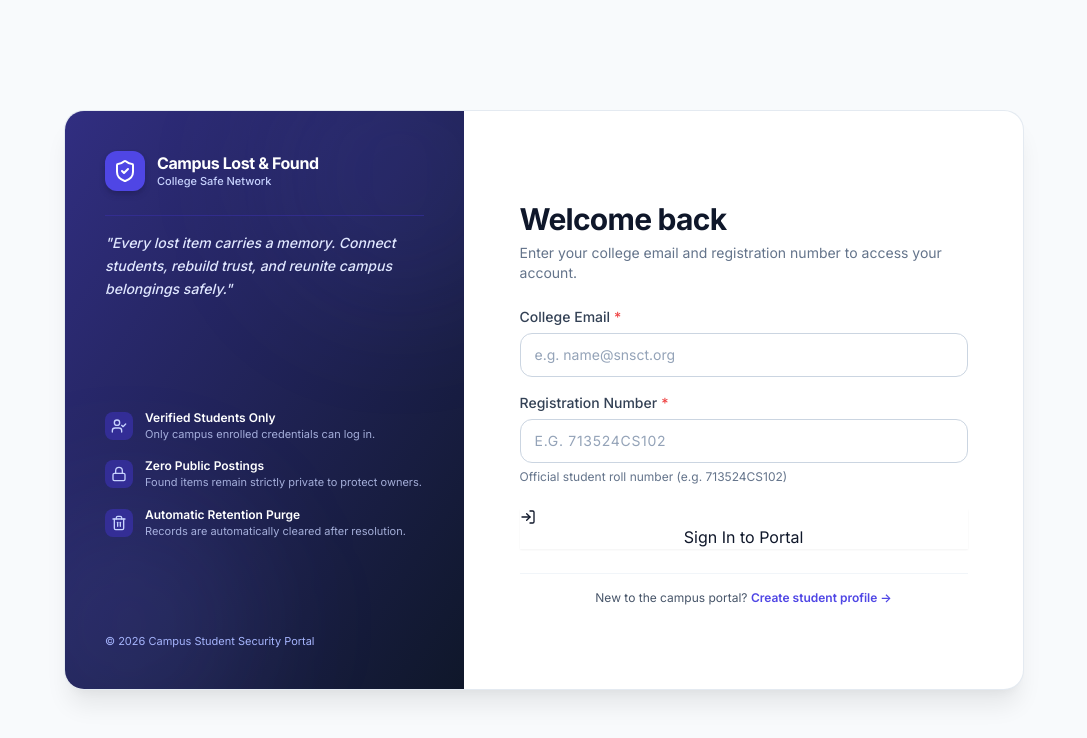
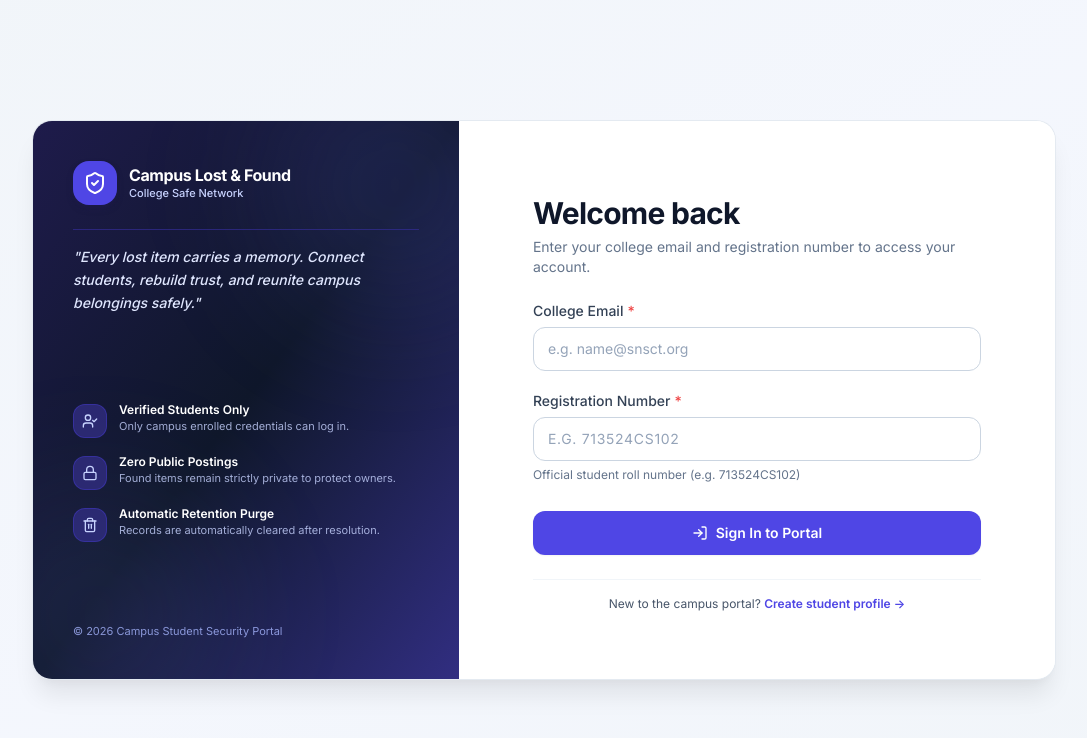
Before and after one commit to Srivel33/lost_and_found, a React (Vite) app in the folder frontend/: page /login in a window 1280 px wide. Shown: the top 738 px of the page, without its empty margins (96-1183 px from the left). Built offline with nearby package versions, Linux system fonts and the light colour scheme; the HTML template or start-up script is replaced by a standard one.

Commit message:
Polish login alignment and background color palette

```diff
--- a/frontend/src/pages/Login.jsx
+++ b/frontend/src/pages/Login.jsx
@@ -5,7 +5,7 @@ import { Link, useNavigate, useLocation } from 'react-router-dom';
 import { loginSchema } from '../schemas/authSchema';
 import { useAuth } from '../auth/AuthContext';
 import { FormField } from '../components/FormField';
-import { LogIn, ShieldCheck, Lock, Sparkles, UserCheck, Trash2, ArrowRight } from 'lucide-react';
+import { LogIn, ShieldCheck, Lock, UserCheck, Trash2 } from 'lucide-react';
 
 export const Login = () => {
   const { login } = useAuth();
@@ -41,20 +41,20 @@ export const Login = () => {
   };
 
   return (
-    <div className="min-h-screen bg-slate-50 flex flex-col justify-center">
-      <div className="w-full max-w-5xl mx-auto px-4 sm:px-6 lg:px-8 py-10">
-        <div className="bg-white rounded-3xl border border-slate-200/90 shadow-elevation overflow-hidden grid grid-cols-1 lg:grid-cols-12 min-h-[580px]">
+    <div className="min-h-screen bg-gradient-to-br from-slate-100 via-indigo-50/40 to-slate-100 flex flex-col justify-center items-center py-10 px-4 sm:px-6 lg:px-8">
+      <div className="w-full max-w-5xl">
+        <div className="bg-white rounded-3xl border border-slate-200/90 shadow-elevation overflow-hidden grid grid-cols-1 lg:grid-cols-12 min-h-[560px]">
 
           {/* Left Brand Panel - Desktop */}
-          <div className="hidden lg:flex lg:col-span-5 bg-gradient-to-br from-indigo-900 via-indigo-850 to-slate-900 p-10 text-white flex-col justify-between relative overflow-hidden">
-            {/* Background decoration */}
-            <div className="absolute top-0 right-0 -mr-16 -mt-16 w-64 h-64 bg-indigo-500/10 rounded-full blur-3xl pointer-events-none"></div>
+          <div className="hidden lg:flex lg:col-span-5 bg-gradient-to-br from-indigo-950 via-slate-900 to-indigo-900 p-10 text-white flex-col justify-between relative overflow-hidden">
+            {/* Soft decorative glow */}
+            <div className="absolute top-0 right-0 -mr-16 -mt-16 w-64 h-64 bg-indigo-500/15 rounded-full blur-3xl pointer-events-none"></div>
             <div className="absolute bottom-0 left-0 -ml-16 -mb-16 w-64 h-64 bg-indigo-400/10 rounded-full blur-3xl pointer-events-none"></div>
 
             <div className="relative z-10 space-y-6">
               {/* Brand Logo */}
               <div className="flex items-center gap-3">
-                <div className="w-10 h-10 rounded-xl bg-indigo-600 flex items-center justify-center shadow-md shadow-indigo-950/40 text-white">
+                <div className="w-11 h-11 rounded-2xl bg-indigo-600 flex items-center justify-center shadow-md shadow-indigo-950/50 text-white">
                   <ShieldCheck className="w-6 h-6" />
                 </div>
                 <div>
@@ -76,9 +76,9 @@ export const Login = () => {
             </div>
 
             {/* 3 Trust Pillars */}
-            <div className="relative z-10 space-y-4 pt-8">
+            <div className="relative z-10 space-y-4 pt-6">
               <div className="flex items-start gap-3">
-                <div className="p-1.5 rounded-lg bg-indigo-800/80 text-indigo-200 flex-shrink-0 mt-0.5">
+                <div className="p-2 rounded-xl bg-indigo-900/80 border border-indigo-700/50 text-indigo-200 flex-shrink-0 mt-0.5">
                   <UserCheck className="w-4 h-4" />
                 </div>
                 <div>
@@ -88,7 +88,7 @@ export const Login = () => {
               </div>
 
               <div className="flex items-start gap-3">
-                <div className="p-1.5 rounded-lg bg-indigo-800/80 text-indigo-200 flex-shrink-0 mt-0.5">
+                <div className="p-2 rounded-xl bg-indigo-900/80 border border-indigo-700/50 text-indigo-200 flex-shrink-0 mt-0.5">
                   <Lock className="w-4 h-4" />
                 </div>
                 <div>
@@ -98,7 +98,7 @@ export const Login = () => {
               </div>
 
               <div className="flex items-start gap-3">
-                <div className="p-1.5 rounded-lg bg-indigo-800/80 text-indigo-200 flex-shrink-0 mt-0.5">
+                <div className="p-2 rounded-xl bg-indigo-900/80 border border-indigo-700/50 text-indigo-200 flex-shrink-0 mt-0.5">
                   <Trash2 className="w-4 h-4" />
                 </div>
                 <div>
@@ -109,13 +109,13 @@ export const Login = () => {
             </div>
 
             {/* Footer note */}
-            <div className="relative z-10 pt-4 text-[11px] text-indigo-300">
+            <div className="relative z-10 pt-4 text-[11px] text-indigo-300/80">
               © 2026 Campus Student Security Portal
             </div>
           </div>
 
           {/* Right Form Card */}
-          <div className="lg:col-span-7 p-6 sm:p-10 flex flex-col justify-center">
+          <div className="lg:col-span-7 p-6 sm:p-10 flex flex-col justify-center bg-white">
             <div className="max-w-md w-full mx-auto space-y-6">
 
               {/* Header on mobile & form header */}
@@ -142,7 +142,7 @@ export const Login = () => {
               )}
 
               {/* Form */}
-              <form onSubmit={handleSubmit(onSubmit)} className="space-y-4" noValidate>
+              <form onSubmit={handleSubmit(onSubmit)} className="space-y-5" noValidate>
                 <FormField
                   label="College Email"
                   id="email"
@@ -174,11 +174,12 @@ export const Login = () => {
                   />
                 </FormField>
 
+                {/* Sign in Button - Aligned with form edges */}
                 <div className="pt-2">
                   <button
                     type="submit"
                     disabled={submitting}
-                    className="btn-primary w-full shadow-sm"
+                    className="w-full h-11 inline-flex items-center justify-center gap-2 px-5 rounded-xl text-sm font-semibold text-white bg-indigo-600 hover:bg-indigo-700 active:bg-indigo-800 shadow-sm transition-all duration-150 disabled:opacity-50 disabled:pointer-events-none"
                   >
                     {submitting ? (
                       <>
--- a/frontend/src/pages/Register.jsx
+++ b/frontend/src/pages/Register.jsx
@@ -5,7 +5,7 @@ import { Link, useNavigate } from 'react-router-dom';
 import { registerSchema } from '../schemas/authSchema';
 import { useAuth } from '../auth/AuthContext';
 import { FormField } from '../components/FormField';
-import { UserPlus, ShieldCheck, Lock, UserCheck, Trash2, ArrowRight } from 'lucide-react';
+import { UserPlus, ShieldCheck, Lock, UserCheck, Trash2 } from 'lucide-react';
 
 export const Register = () => {
   const { register: registerUser } = useAuth();
@@ -41,18 +41,18 @@ export const Register = () => {
   };
 
   return (
-    <div className="min-h-screen bg-slate-50 flex flex-col justify-center">
-      <div className="w-full max-w-5xl mx-auto px-4 sm:px-6 lg:px-8 py-10">
-        <div className="bg-white rounded-3xl border border-slate-200/90 shadow-elevation overflow-hidden grid grid-cols-1 lg:grid-cols-12 min-h-[580px]">
+    <div className="min-h-screen bg-gradient-to-br from-slate-100 via-indigo-50/40 to-slate-100 flex flex-col justify-center items-center py-10 px-4 sm:px-6 lg:px-8">
+      <div className="w-full max-w-5xl">
+        <div className="bg-white rounded-3xl border border-slate-200/90 shadow-elevation overflow-hidden grid grid-cols-1 lg:grid-cols-12 min-h-[560px]">
 
           {/* Left Brand Panel - Desktop */}
-          <div className="hidden lg:flex lg:col-span-5 bg-gradient-to-br from-indigo-900 via-indigo-850 to-slate-900 p-10 text-white flex-col justify-between relative overflow-hidden">
-            <div className="absolute top-0 right-0 -mr-16 -mt-16 w-64 h-64 bg-indigo-500/10 rounded-full blur-3xl pointer-events-none"></div>
+          <div className="hidden lg:flex lg:col-span-5 bg-gradient-to-br from-indigo-950 via-slate-900 to-indigo-900 p-10 text-white flex-col justify-between relative overflow-hidden">
+            <div className="absolute top-0 right-0 -mr-16 -mt-16 w-64 h-64 bg-indigo-500/15 rounded-full blur-3xl pointer-events-none"></div>
             <div className="absolute bottom-0 left-0 -ml-16 -mb-16 w-64 h-64 bg-indigo-400/10 rounded-full blur-3xl pointer-events-none"></div>
 
             <div className="relative z-10 space-y-6">
               <div className="flex items-center gap-3">
-                <div className="w-10 h-10 rounded-xl bg-indigo-600 flex items-center justify-center shadow-md shadow-indigo-950/40 text-white">
+                <div className="w-11 h-11 rounded-2xl bg-indigo-600 flex items-center justify-center shadow-md shadow-indigo-950/50 text-white">
                   <ShieldCheck className="w-6 h-6" />
                 </div>
                 <div>
@@ -73,9 +73,9 @@ export const Register = () => {
             </div>
 
             {/* 3 Trust Pillars */}
-            <div className="relative z-10 space-y-4 pt-8">
+            <div className="relative z-10 space-y-4 pt-6">
               <div className="flex items-start gap-3">
-                <div className="p-1.5 rounded-lg bg-indigo-800/80 text-indigo-200 flex-shrink-0 mt-0.5">
+                <div className="p-2 rounded-xl bg-indigo-900/80 border border-indigo-700/50 text-indigo-200 flex-shrink-0 mt-0.5">
                   <UserCheck className="w-4 h-4" />
                 </div>
                 <div>
@@ -85,7 +85,7 @@ export const Register = () => {
               </div>
 
               <div className="flex items-start gap-3">
-                <div className="p-1.5 rounded-lg bg-indigo-800/80 text-indigo-200 flex-shrink-0 mt-0.5">
+                <div className="p-2 rounded-xl bg-indigo-900/80 border border-indigo-700/50 text-indigo-200 flex-shrink-0 mt-0.5">
                   <Lock className="w-4 h-4" />
                 </div>
                 <div>
@@ -95,7 +95,7 @@ export const Register = () => {
               </div>
 
               <div className="flex items-start gap-3">
-                <div className="p-1.5 rounded-lg bg-indigo-800/80 text-indigo-200 flex-shrink-0 mt-0.5">
+                <div className="p-2 rounded-xl bg-indigo-900/80 border border-indigo-700/50 text-indigo-200 flex-shrink-0 mt-0.5">
                   <Trash2 className="w-4 h-4" />
                 </div>
                 <div>
@@ -105,13 +105,13 @@ export const Register = () => {
               </div>
             </div>
 
-            <div className="relative z-10 pt-4 text-[11px] text-indigo-300">
+            <div className="relative z-10 pt-4 text-[11px] text-indigo-300/80">
               © 2026 Campus Student Security Portal
             </div>
           </div>
 
           {/* Right Form Card */}
-          <div className="lg:col-span-7 p-6 sm:p-10 flex flex-col justify-center">
+          <div className="lg:col-span-7 p-6 sm:p-10 flex flex-col justify-center bg-white">
             <div className="max-w-md w-full mx-auto space-y-5">
 
               <div className="space-y-1">
@@ -135,7 +135,7 @@ export const Register = () => {
                 </div>
               )}
 
-              <form onSubmit={handleSubmit(onSubmit)} className="space-y-3.5" noValidate>
+              <form onSubmit={handleSubmit(onSubmit)} className="space-y-4" noValidate>
                 <FormField
                   label="Full Name"
                   id="name"
@@ -205,7 +205,7 @@ export const Register = () => {
                   <button
                     type="submit"
                     disabled={submitting}
-                    className="btn-primary w-full shadow-sm"
+                    className="w-full h-11 inline-flex items-center justify-center gap-2 px-5 rounded-xl text-sm font-semibold text-white bg-indigo-600 hover:bg-indigo-700 active:bg-indigo-800 shadow-sm transition-all duration-150 disabled:opacity-50 disabled:pointer-events-none"
                   >
                     {submitting ? (
                       <>
```
